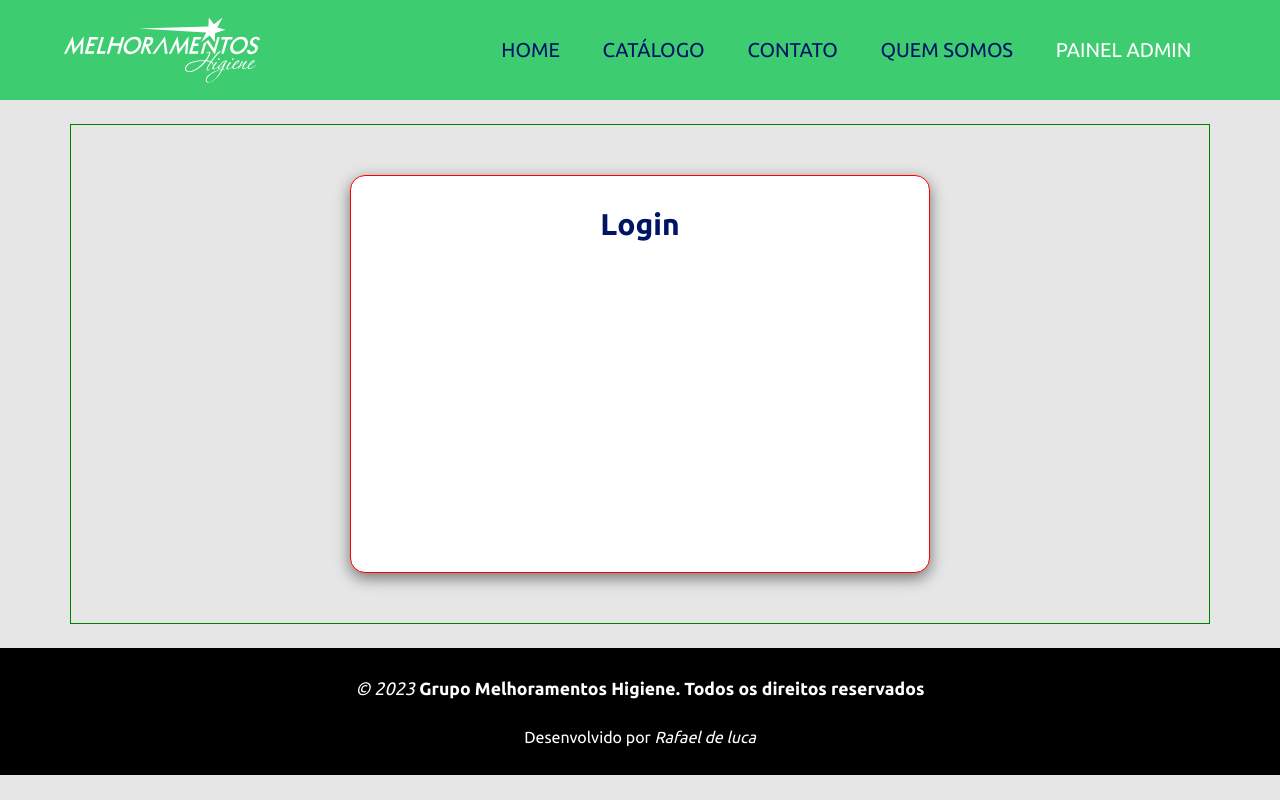
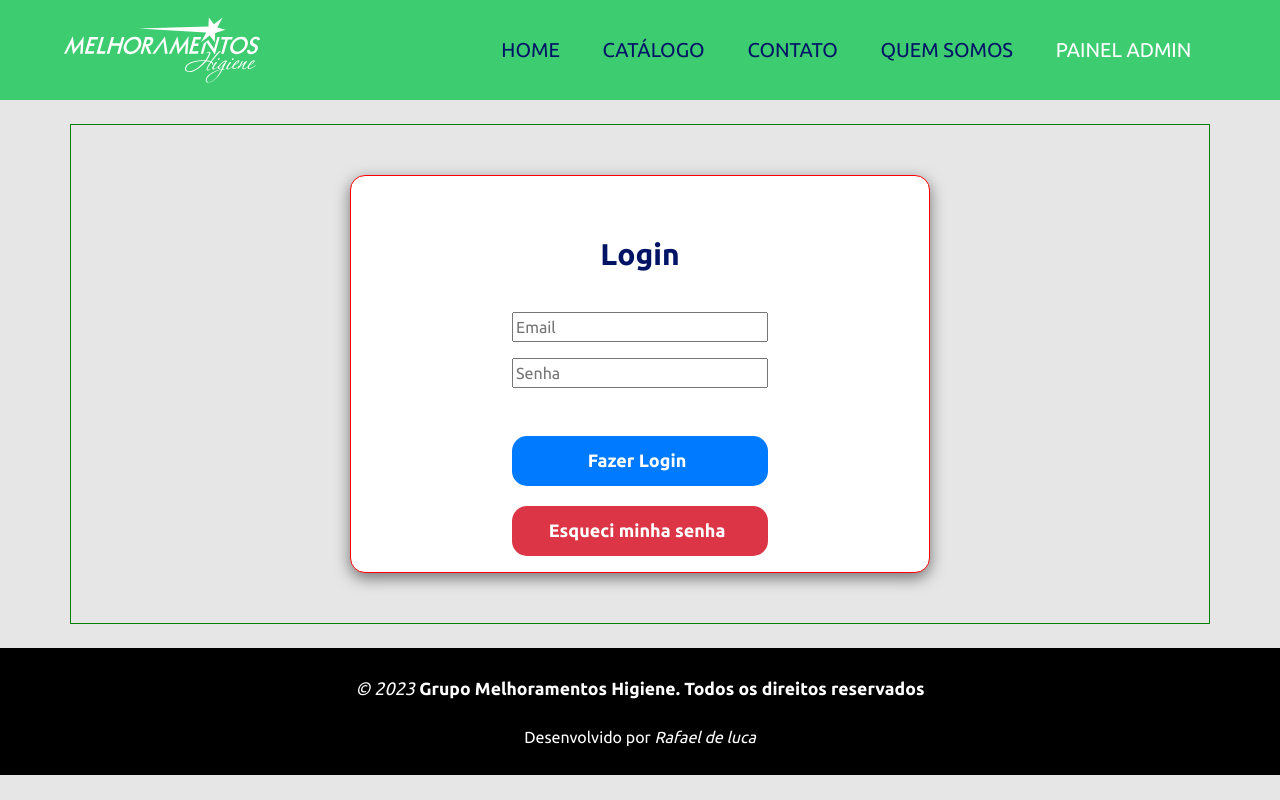
Before and after one commit to rafaelgauderio/typescript-react-elite-products-frontend, a React (Create React App) app: page /admin/autenticar/login in a window 1280 px wide. Built offline with nearby package versions, Linux system fonts and the light colour scheme; no server answers.

Commit message:
html do card de Login

```diff
--- /dev/null
+++ b/src/componentes/BotaoPadrao/index.tsx
@@ -0,0 +1,17 @@
+import './styles.css';
+
+
+type Props = { mensagem: string };
+
+function BotaoPadrao ({mensagem} : Props) {
+
+    return (
+
+        <button className="btn botao-padrao">
+            <h5>{mensagem}</h5>
+        </button>
+    )
+
+}
+
+export default BotaoPadrao;
--- /dev/null
+++ b/src/componentes/BotaoPadrao/styles.css
@@ -0,0 +1,10 @@
+.botao-padrao {
+  height: 50px;
+  width: 250px;
+  color: var(--white-color);
+  border-radius: 15px !important;
+}
+
+.botao-padrao h5 {
+  font-size: 18px;
+}
--- /dev/null
+++ b/src/paginas/Admin/MenuAdmin/Autenticar/Login/index.tsx
@@ -0,0 +1,37 @@
+import { Link } from 'react-router-dom';
+import BotaoPadrao from '../../../../../componentes/BotaoPadrao';
+import './styles.css';
+
+function Login() {
+
+    return (
+        <>
+            <div className="login-container mt-4">
+                <div className="login-titulo">
+                    <h1>Login</h1>
+                </div>
+                <form>
+                    <div className="mb-3">
+                        <input type="text" placeholder='Email' name="usuario"></input>
+                    </div>
+                    <div className="mb-5">
+                        <input type="password" placeholder='Senha' name="password"></input>
+                    </div>
+                    <div className='login-enviar'>
+                        <BotaoPadrao mensagem="Fazer Login"></BotaoPadrao>
+                    </div>
+                    <div className="login-recuperar-senha btn-danger">
+                        <Link to="/admin/autenticar/recuperar">
+                            <BotaoPadrao mensagem="Esqueci minha senha"></BotaoPadrao>
+                        </Link>
+                    </div>
+                </form>
+            </div>
+
+        </>
+
+
+    );
+}
+
+export default Login;
--- /dev/null
+++ b/src/paginas/Admin/MenuAdmin/Autenticar/Login/styles.css
@@ -0,0 +1,23 @@
+.login-container {
+    display: flex;
+    flex-direction: column;
+    justify-content: center;
+}
+
+
+.login-container h1 {
+  font-size: 30px;
+  padding: 20px 0;
+  margin-bottom: 20px;
+  border: 0;
+}
+
+.login-enviar {
+    background-color: var(--botao-busca);
+    margin-bottom: 20px;
+    border-radius: 15px;
+}
+
+.login-recuperar-senha {
+    border-radius: 15px;
+}
--- a/src/paginas/Admin/MenuAdmin/Autenticar/index.tsx
+++ b/src/paginas/Admin/MenuAdmin/Autenticar/index.tsx
@@ -1,5 +1,6 @@
 import { Route, Switch } from 'react-router-dom';
 import './styles.css';
+import Login from './Login';
 
 function Autenticacao() {
 
@@ -8,7 +9,7 @@ function Autenticacao() {
             <Switch>
                 <Route path="/admin/autenticar/login" exact>
                     <div className="autenticacao-container-login">
-                        <h1>Login</h1>
+                        <Login></Login>
                     </div>
                 </Route>
                 <Route path="/admin/autenticar/recuperar">
--- a/src/paginas/Admin/MenuAdmin/Autenticar/styles.css
+++ b/src/paginas/Admin/MenuAdmin/Autenticar/styles.css
@@ -9,7 +9,6 @@
   font-size: 30px;
   display: flex;
   justify-content: center;
-  padding-top: 20px;
   border: 0;
 }
 
```
